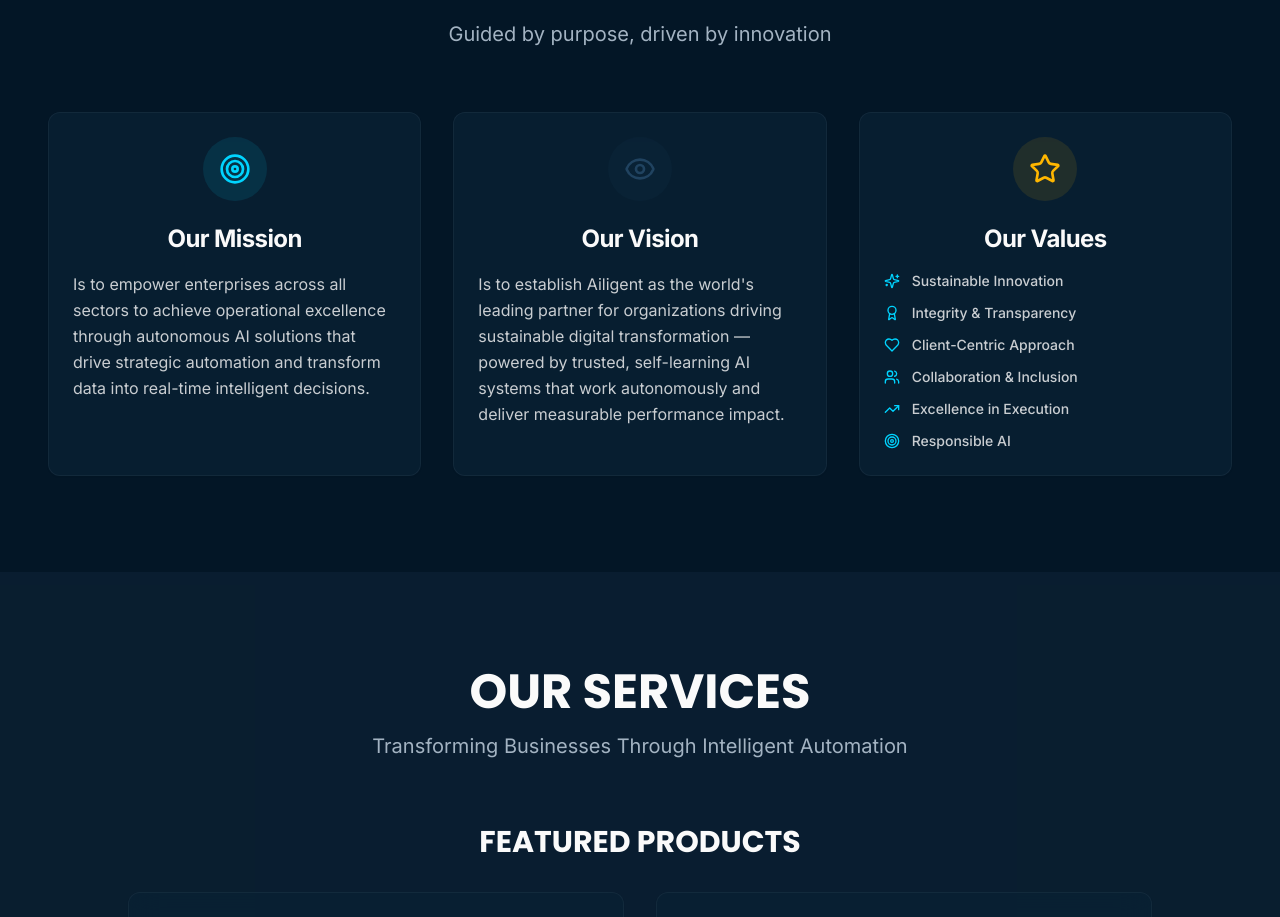
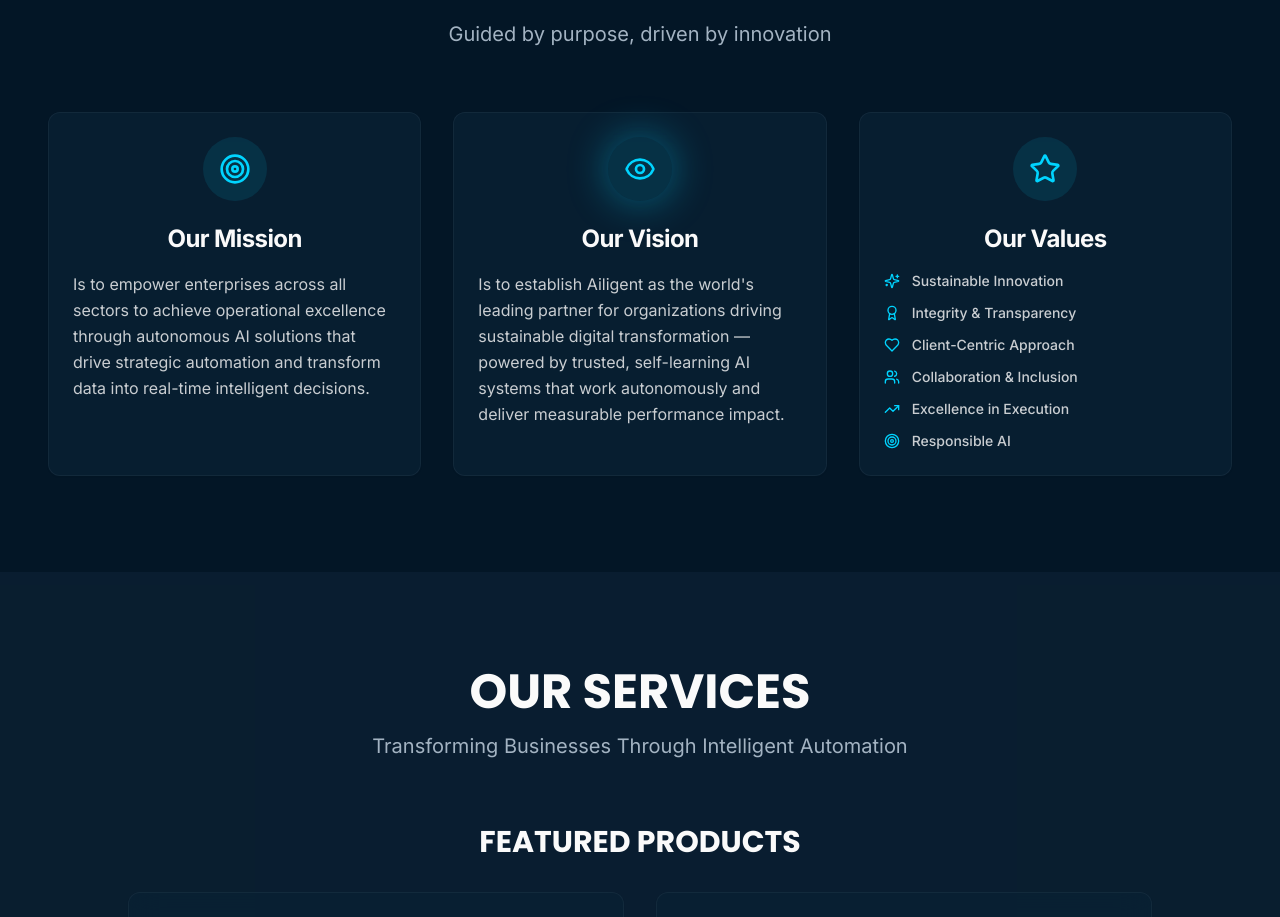
Before and after one commit to karem505/ailigent-spark, a React (Vite) app: page / in a window 1280 px wide. Shown: the part 940-1857 px from the top of the page. Built offline with nearby package versions, Linux system fonts and the light colour scheme; the HTML template or start-up script is replaced by a standard one.

Commit message:
Update mission, vision, and values icons

```diff
--- a/src/components/MissionVisionValues.tsx
+++ b/src/components/MissionVisionValues.tsx
@@ -35,8 +35,8 @@ export const MissionVisionValues = () => {
           {/* Vision Card */}
           <Card className="glass-card hover-lift border-primary/20 animate-fade-in-up group" style={{ animationDelay: "0.1s" }}>
             <CardHeader className="text-center pb-4">
-              <div className="mx-auto mb-4 w-16 h-16 rounded-full bg-secondary/10 flex items-center justify-center group-hover:scale-110 transition-transform">
-                <Eye className="w-8 h-8 text-secondary" />
+              <div className="mx-auto mb-4 w-16 h-16 rounded-full bg-primary/10 flex items-center justify-center group-hover:scale-110 transition-transform shadow-glow">
+                <Eye className="w-8 h-8 text-primary" />
               </div>
               <CardTitle className="text-2xl font-bold">{t("mission.ourVision")}</CardTitle>
             </CardHeader>
@@ -50,8 +50,8 @@ export const MissionVisionValues = () => {
           {/* Values Card */}
           <Card className="glass-card hover-lift border-primary/20 animate-fade-in-up group" style={{ animationDelay: "0.2s" }}>
             <CardHeader className="text-center pb-4">
-              <div className="mx-auto mb-4 w-16 h-16 rounded-full bg-accent/10 flex items-center justify-center group-hover:scale-110 transition-transform">
-                <Star className="w-8 h-8 text-accent" />
+              <div className="mx-auto mb-4 w-16 h-16 rounded-full bg-primary/10 flex items-center justify-center group-hover:scale-110 transition-transform">
+                <Star className="w-8 h-8 text-primary" />
               </div>
               <CardTitle className="text-2xl font-bold">{t("mission.ourValues")}</CardTitle>
             </CardHeader>
```
